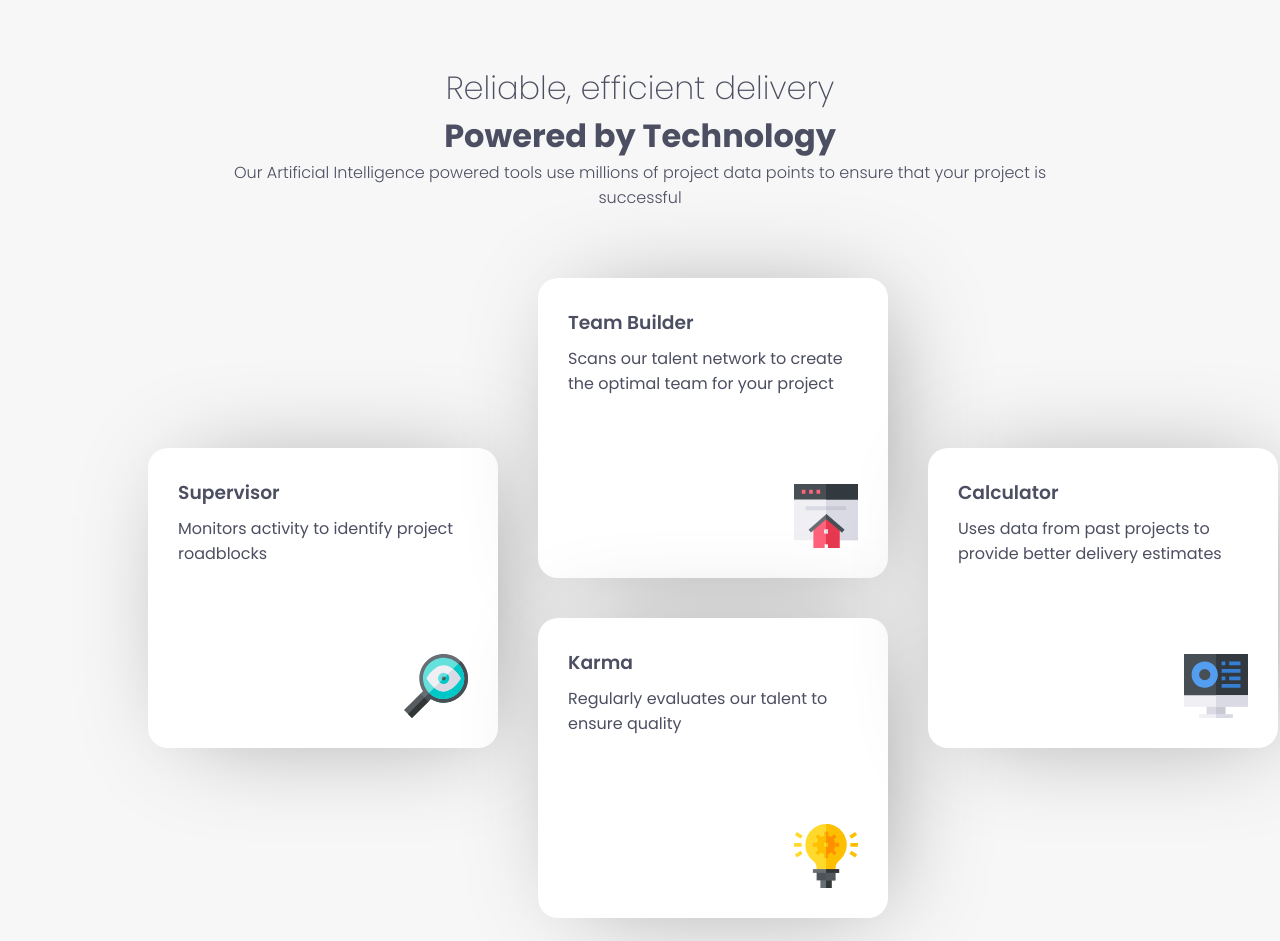
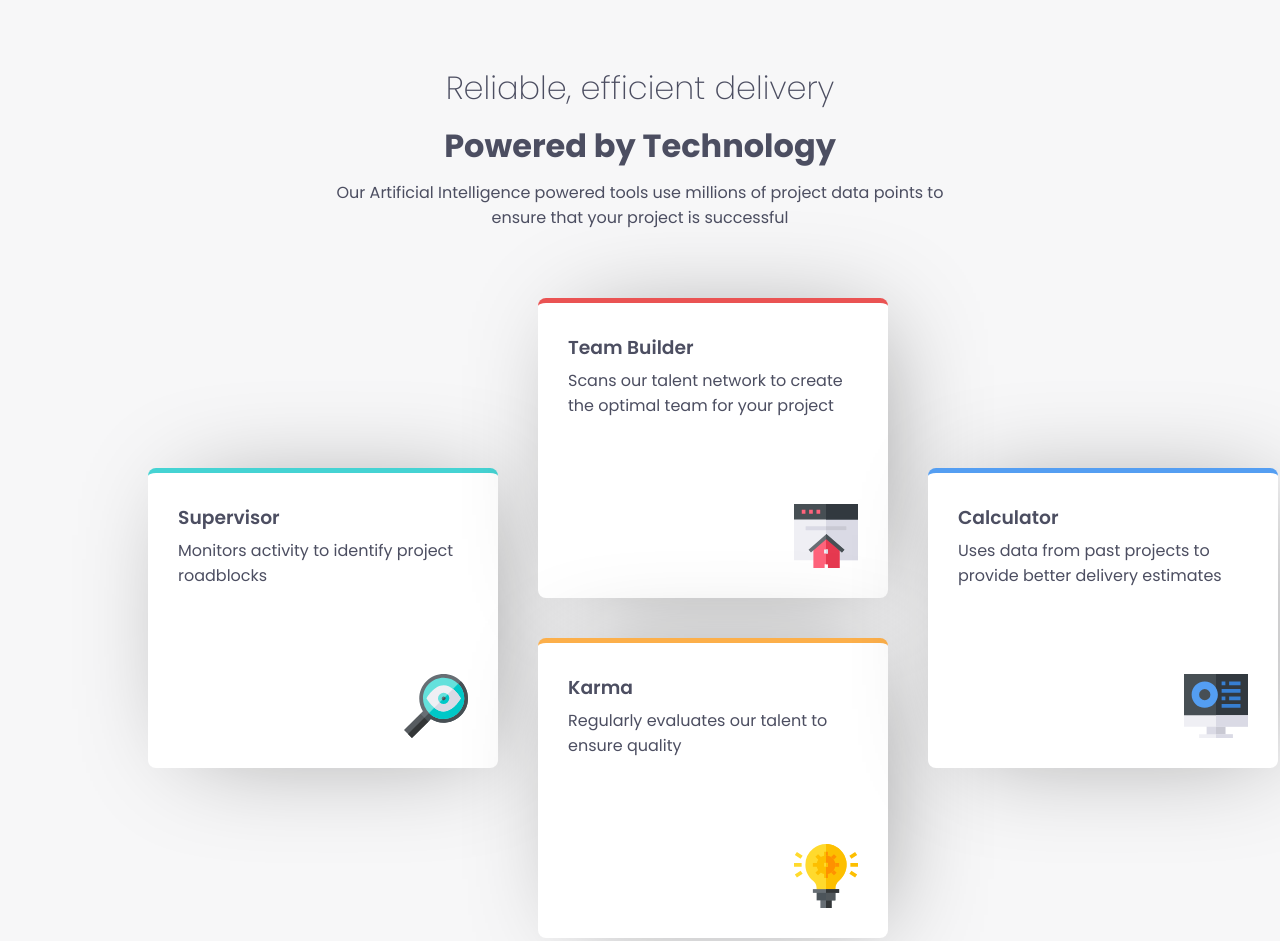
Before and after one commit to C-SharpMinor/Four-Card-Feature, a plain HTML site: page four-card-feature-section-master/index.html in a window 1280 px wide. Shown: the top 941 px of the page. Drawn offline with Linux system fonts and the light colour scheme.

Commit message:
Finalized the page

```diff
--- a/four-card-feature-section-master/style.css
+++ b/four-card-feature-section-master/style.css
@@ -20,6 +20,11 @@ body{
 .head{
     text-align: center;
     margin-bottom: 3rem;
+    display: flex;
+    flex-direction: column;
+    gap: 10px;
+
+
     /* margin:auto; */
 
     /* justify-content: center;
@@ -36,7 +41,7 @@ h3{
 
 .card{
     background-color: white;
-    border-radius: 20px;
+    border-radius: 8px;
     margin: 20px;
     width: 350px;
     height: 300px;
@@ -57,22 +62,26 @@ h3{
 #supervisor{
     grid-row: 1/span 2;
     grid-column: 1;
+    border-top: 5px solid hsl(180, 62%, 55%);
 }
 
 #team{
     grid-row: 1;
     grid-column: 2;
+    border-top: 5px solid hsl(0, 78%, 62%);
+
 }
 
 #karma{
     grid-column: 2;
     grid-row: 2;
-    /* margin: -30px; */
+    border-top: 5px solid hsl(34, 97%, 64%)
 }
 
 #calculator{
     grid-column: 3;
     grid-row: 1 / span 2;
+    border-top: 5px solid hsl(212, 86%, 64%)
 }
 
 img{
@@ -83,13 +92,14 @@ img{
     font-weight: 600;
 }
 #head-text{
-    max-width:80%;
+    max-width:65%;
     text-align: center;
+    font-weight: 400;
     margin: auto;
     font-size: 16px;
 }
 
-@media (max-width: 900px){
+@media (max-width: 700px){
     body{
         margin: 5% 5%;
     }
```
